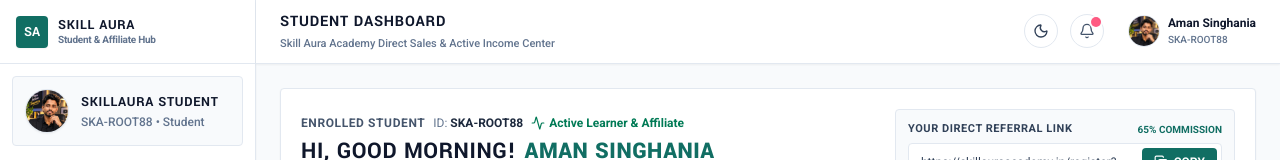
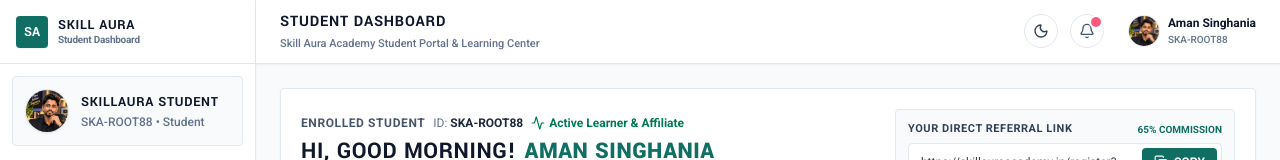
Before and after one commit to budhya2024/skillaura-academy, a Next.js app: page /admin in a window 1280 px wide. Shown: the top 160 px of the page. Built offline with nearby package versions, Linux system fonts and the light colour scheme.

Commit message:
chore: align student dashboard branding and ensure UI-focused lightweight experience

```diff
--- a/components/admin/AdminDashboard.tsx
+++ b/components/admin/AdminDashboard.tsx
@@ -195,7 +195,7 @@ export default function AdminDashboard() {
                 </h1>
               </div>
               <p className="text-[10px] sm:text-[11px] text-slate-500 dark:text-slate-400 hidden md:block font-medium">
-                Skill Aura Academy Direct Sales &amp; Active Income Center
+                Skill Aura Academy Student Portal &amp; Learning Center
               </p>
             </div>
           </div>
--- a/components/admin/AdminSidebar.tsx
+++ b/components/admin/AdminSidebar.tsx
@@ -97,7 +97,7 @@ export default function AdminSidebar({
                 Skill Aura
               </span>
               <span className="text-[10px] text-slate-500 dark:text-slate-400 font-mono tracking-tight block -mt-1 font-semibold">
-                Student &amp; Affiliate Hub
+                Student Dashboard
               </span>
             </div>
           </Link>
```
